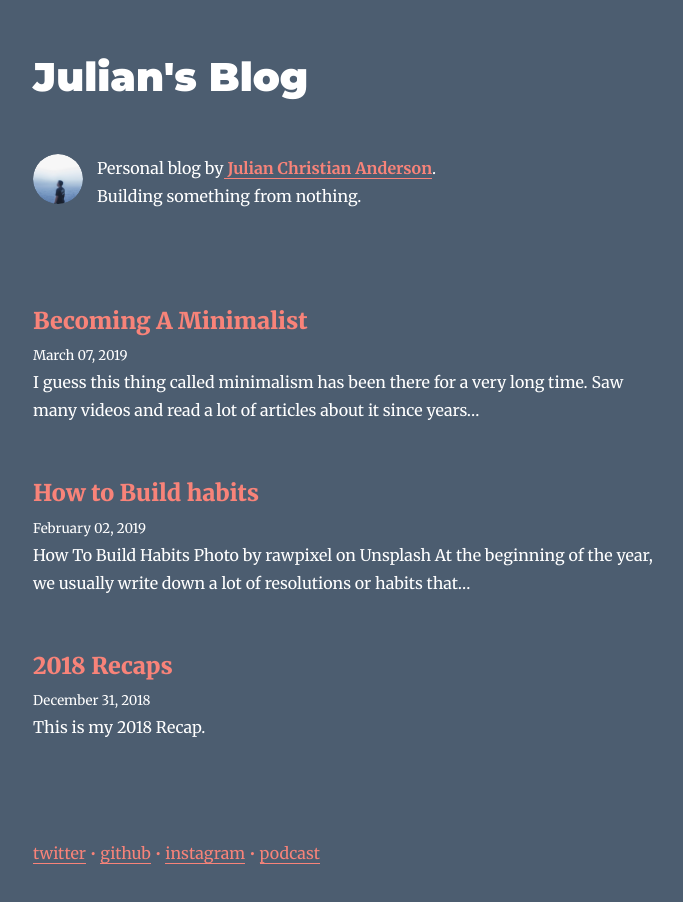
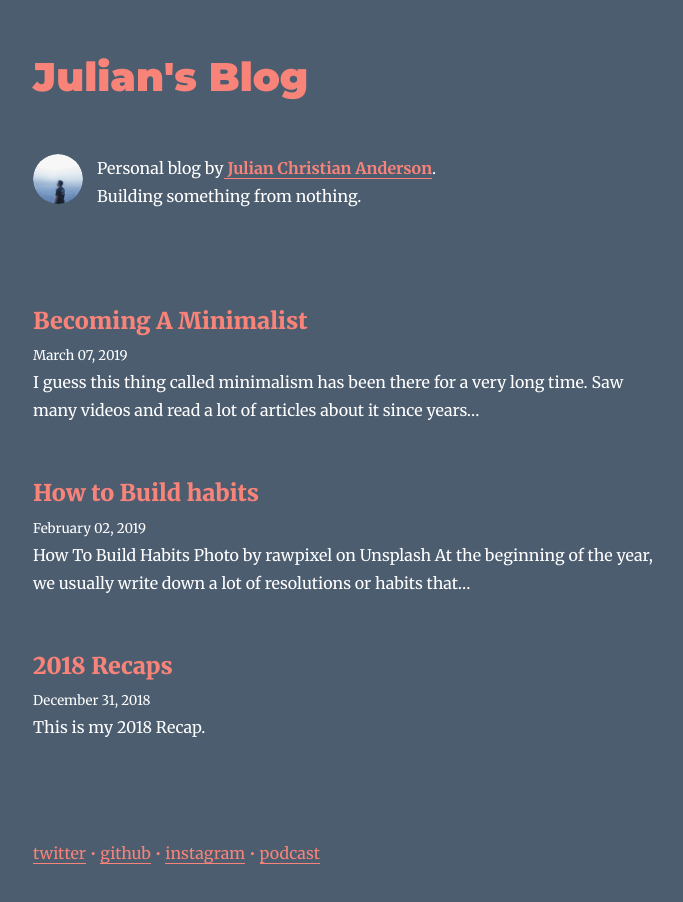
Before and after one commit to julianjca/blog.juliancanderson.com, a Gatsby site: page / in a window 1280 px wide. Shown: the whole page, without its empty margins (292-975 px from the left). Built offline with nearby package versions, Linux system fonts and the light colour scheme; Gatsby itself is replaced by a stand-in of ours; some packages are replaced by stand-ins of ours.

Commit message:
add important to a

```diff
--- a/src/styles/global.css
+++ b/src/styles/global.css
@@ -4,5 +4,5 @@ body {
 }
 
 a {
-  color: #F88379;
+  color: #F88379 !important;
 }
```
